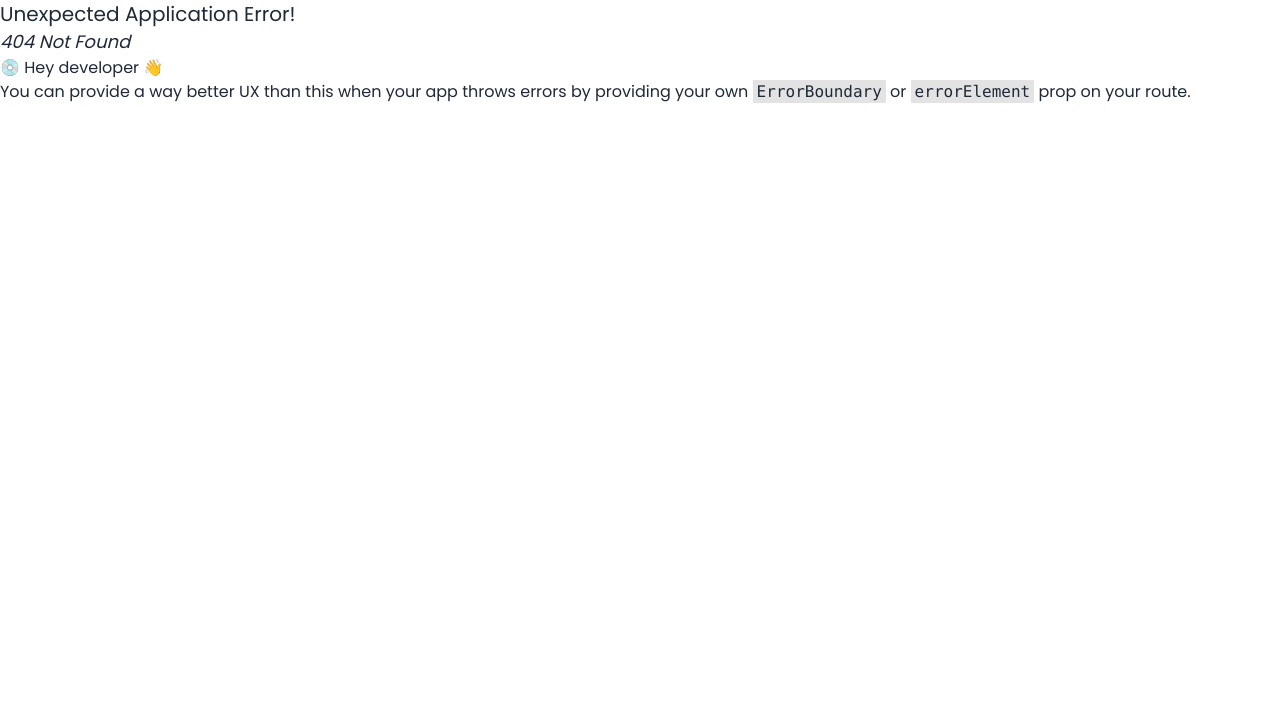
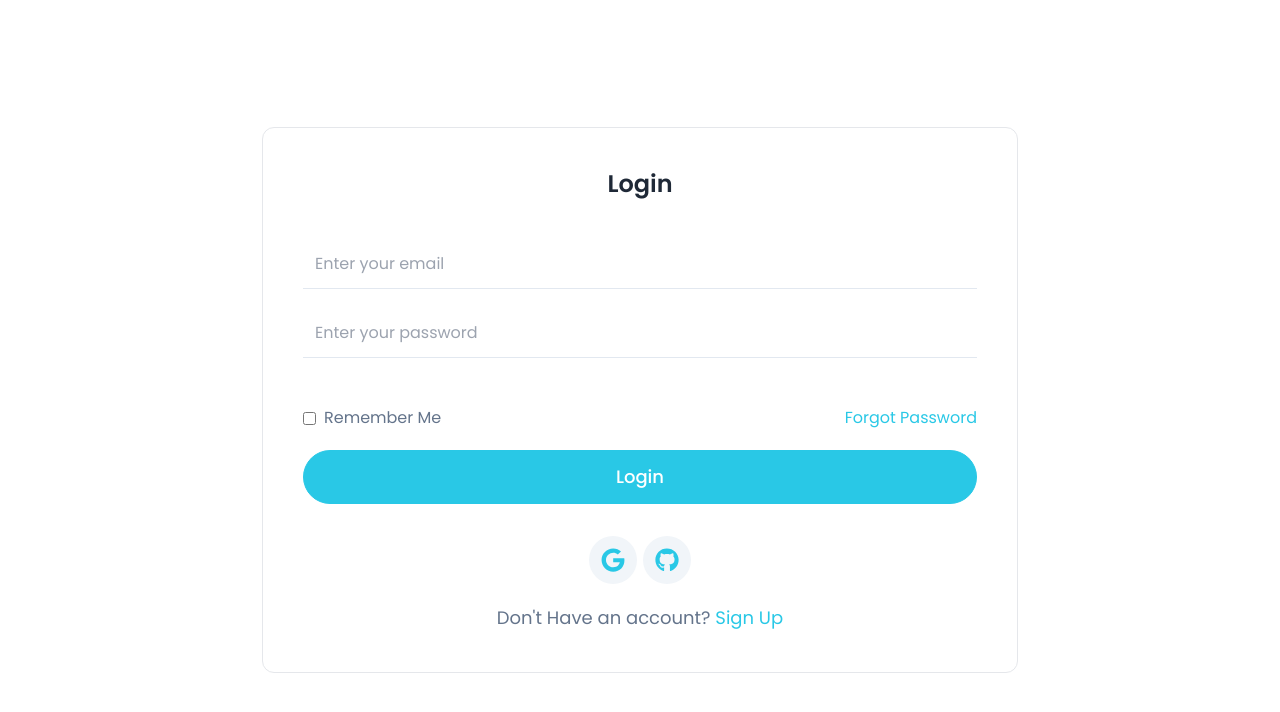
Before and after one commit to wdridoy11/Blogging-Front-end, a React (Create React App) app: page /login in a window 1280 px wide. Before the commit this address had no page. Shown: the top 712 px of the page. Built offline with nearby package versions, Linux system fonts and the light colour scheme.

Commit message:
login page design complete

```diff
--- a/src/Components/Header/Header.jsx
+++ b/src/Components/Header/Header.jsx
@@ -13,7 +13,7 @@ const Header = () => {
                     <Link className='text-base font-medium' to={"/"}>Home</Link>
                     <Link className='text-base font-medium' to={"/blogs"}>Blogs</Link>
                     <button><FaSun></FaSun></button>
-                    <Link className='blog-btn' to={"/dashboard"}>Login</Link>
+                    <Link className='blog-btn' to={"/login"}>login</Link>
                     <Link to={"/dashboard"}>
                         <img className='w-10 h-10 rounded-full object-cover' src={img} alt="" />
                     </Link>
--- a/src/Layout/Dashboard.jsx
+++ b/src/Layout/Dashboard.jsx
@@ -29,7 +29,7 @@ const Dashboard = () => {
                     </div>
                 </div>
                 <div className='absolute w-11/12 bottom-3 left-3 mr-1 border-t border-slate-300'>
-                    <div>
+                    <div className='mt-1'>
                       <NavLink className='dashboard-link' to="/"><FaHome /> Home</NavLink>
                       <NavLink className='dashboard-link' to="/blogs"><FaBookOpen /> Blogs</NavLink>
                       <button className='dashboard-link blog-btn rounded-full py-2 px-10 text-white text-base'> Log Out <FaArrowRight /></button>
--- /dev/null
+++ b/src/Pages/Login/Login.jsx
@@ -0,0 +1,46 @@
+import React from 'react'
+import { FaGithub, FaGoogle } from 'react-icons/fa'
+import { Link } from 'react-router-dom'
+
+const Login = () => {
+  return (
+    <div className='min-h-screen flex items-center'>
+        <div className='container'>
+            <div>
+                <div className='border w-full mx-auto md:w-3/5 p-10 rounded-xl'>
+                    <h1 className='text-center mb-10'>Login</h1>
+                    <form>
+                        <input type="email" name="login-email" className='input-field' id="login-email" placeholder='Enter your email' required/>
+                        <input type="password" name="login-password" className='input-field' id="login-password" placeholder='Enter your password' required/>
+                        <div className='flex justify-between items-center mt-7'>
+                            <div className='flex items-center gap-2'>
+                                <input type="checkbox" name="remember-me" id="remember-me" />
+                                <label htmlFor="remember-me" className='text-slate-500'>Remember Me</label>
+                            </div>
+                            <div>
+                                <Link className="text-blog-primary">Forgot Password</Link>
+                            </div>
+                        </div>
+                        <input type="submit" className='blog-btn w-full mt-5 py-3 text-lg font-medium' value="Login" />
+                    </form>
+                    <div>
+                        <div className='flex items-center justify-center gap-1.5 mt-8'>
+                            <div>
+                                <button className='social-auth'><FaGoogle className='text-2xl' /></button>
+                            </div>
+                            <div>
+                                <button className='social-auth'><FaGithub className='text-2xl' /></button>
+                            </div>
+                        </div>
+                        <div className='text-center mt-5'>
+                            <p className='text-lg text-slate-500'>Don't Have an account? <Link className="text-blog-primary" to="/sign-up"> Sign Up</Link> </p>
+                        </div>
+                    </div>
+                </div>
+            </div>
+        </div>
+    </div>
+  )
+}
+
+export default Login
--- /dev/null
+++ b/src/Pages/SignUp/SignUp.jsx
@@ -0,0 +1,9 @@
+import React from 'react'
+
+const SignUp = () => {
+  return (
+    <div>SignUp</div>
+  )
+}
+
+export default SignUp
--- a/src/index.css
+++ b/src/index.css
@@ -38,6 +38,12 @@ code {
   .dashboard-link{
     @apply py-3 px-3 mb-1 rounded-md text-black flex items-center gap-2;
   }
+  .input-field{
+    @apply w-full border-b border-slate-200 p-3 outline-none mb-5;
+  }
+  .social-auth{
+    @apply bg-slate-100 p-3 rounded-full text-blog-primary hover:bg-blog-primary hover:text-white duration-500;
+  }
 }
 
 
```
Also changed, not shown: src/Routes/routes.jsx (+13 -3 lines).
